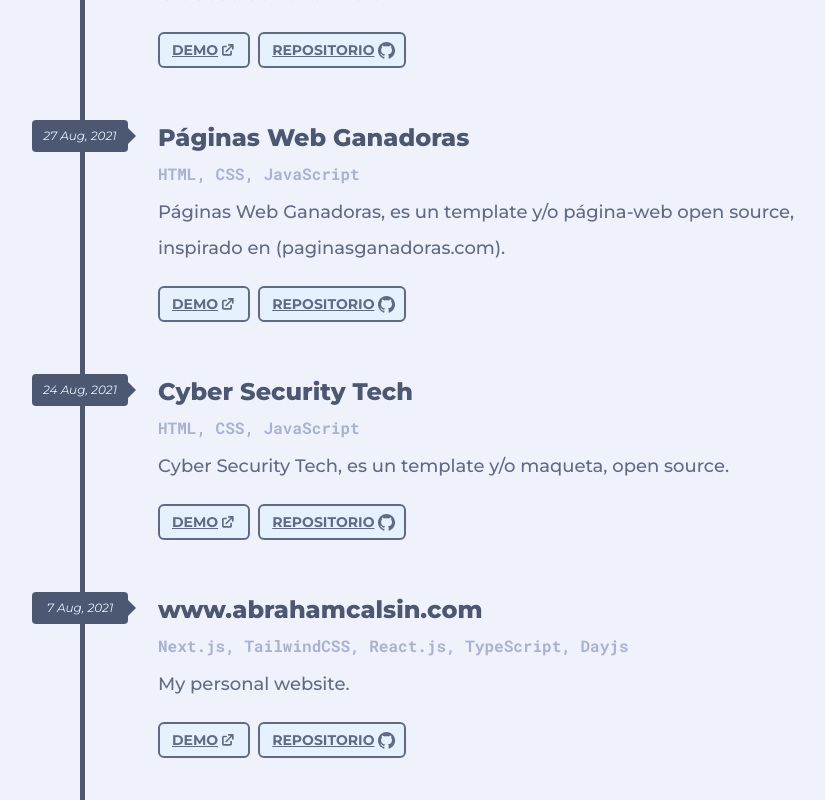
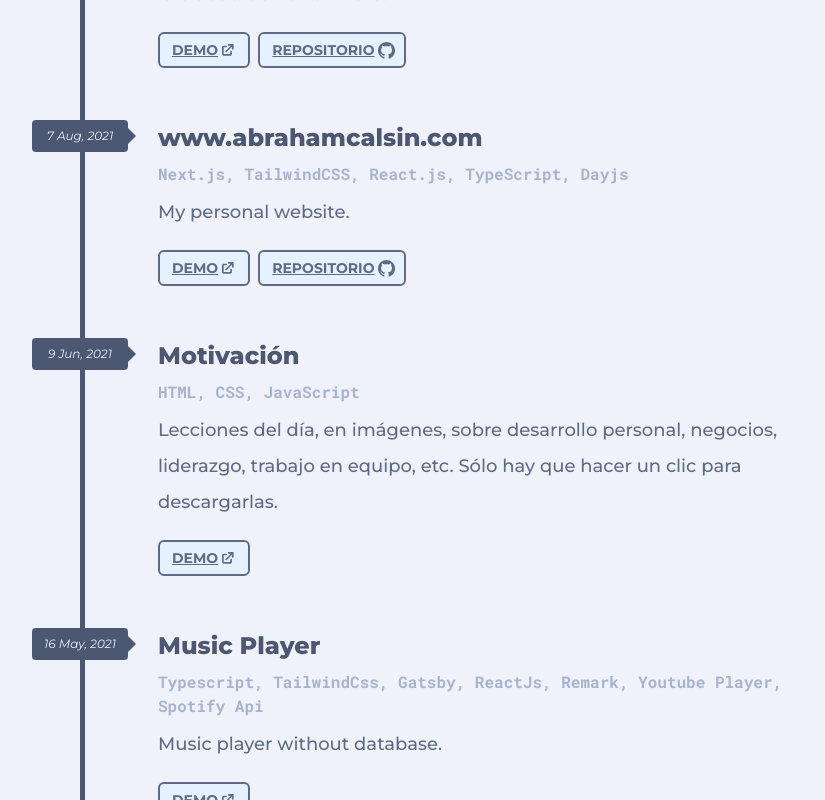
Before and after one commit to Uvacoder/port-abrahamcalsin, a Next.js app: page /projects in a window 1280 px wide. Shown: the part 1220-2020 px from the top of the page, without its empty margins (204-1029 px from the left). Built offline with nearby package versions, Linux system fonts and the light colour scheme; no server answers.

Commit message:
refactor: 💡 remove some old projects

```diff
--- a/src/components/works/index.tsx
+++ b/src/components/works/index.tsx
@@ -39,22 +39,6 @@ export function Works() {
         repositoryHref="https://github.com/abrahamcalsin/munay-mikhuy-anka"
       />
       <WorkItem
-        date={new Date('08/27/2021')}
-        title="Páginas Web Ganadoras"
-        tags="HTML, CSS, JavaScript"
-        description="Páginas Web Ganadoras, es un template y/o página-web open source, inspirado en (paginasganadoras.com)."
-        webHref="https://paginas-web-ganadoras.abrahamcalsin.com"
-        repositoryHref="https://github.com/abrahamcalsin/paginas-web-ganadoras"
-      />
-      <WorkItem
-        date={new Date('08/24/2021')}
-        title="Cyber Security Tech"
-        tags="HTML, CSS, JavaScript"
-        description="Cyber Security Tech, es un template y/o maqueta, open source."
-        webHref="https://cyber-security-tech.abrahamcalsin.com"
-        repositoryHref="https://github.com/abrahamcalsin/cyber-security-tech"
-      />
-      <WorkItem
         date={new Date('08/07/2021')}
         title="www.abrahamcalsin.com"
         tags="Next.js, TailwindCSS, React.js, TypeScript, Dayjs"
```
